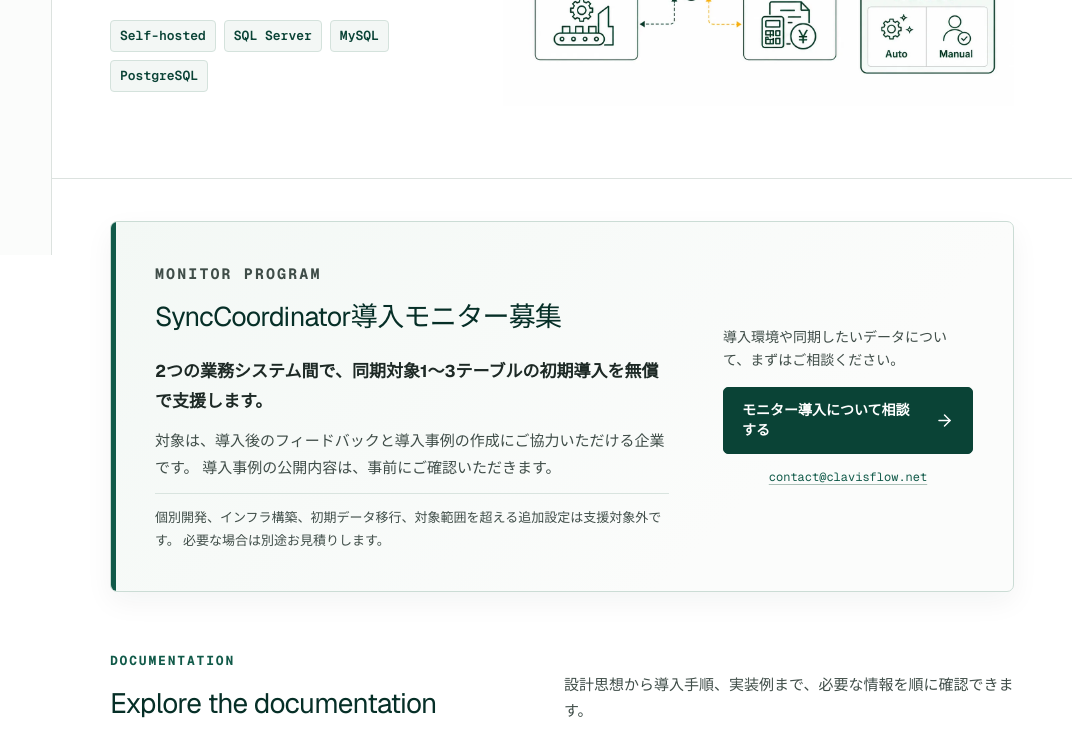
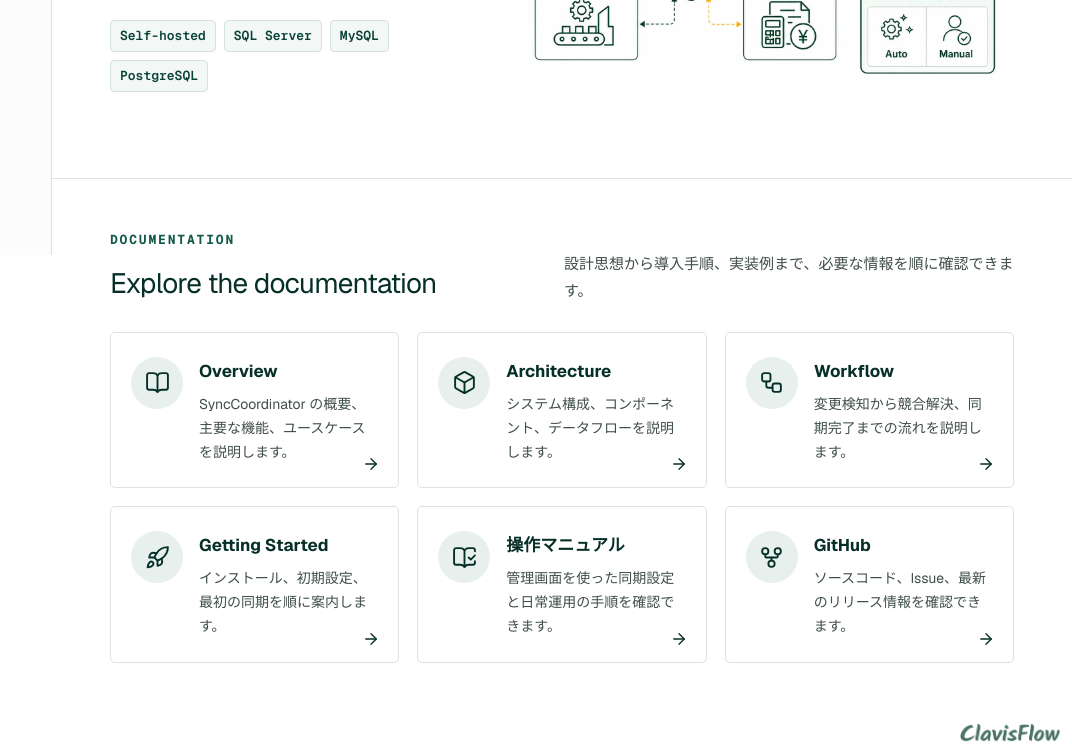
Before and after one commit to clavisflow/SyncCoordinator-Site, a Next.js app: page / in a window 1280 px wide. Shown: the part 545-1295 px from the top of the page, without its empty margins (208-1280 px from the left). Built offline with nearby package versions, Linux system fonts and the light colour scheme; no server answers.

Commit message:
Remove monitor program section

```diff
--- a/app/globals.css
+++ b/app/globals.css
@@ -587,123 +587,6 @@
   letter-spacing: .08em;
   text-align: center;
   text-transform: uppercase;
-}
-
-.monitorSection {
-  max-width: 1220px;
-  margin: 0 auto;
-  padding: 42px 58px 8px;
-}
-
-.monitorCard {
-  position: relative;
-  display: grid;
-  grid-template-columns: minmax(0, 1.45fr) minmax(250px, .55fr);
-  gap: 54px;
-  align-items: center;
-  padding: 38px 40px 38px 44px;
-  overflow: hidden;
-  background: linear-gradient(135deg, #f3f8f5 0%, #fbfcfb 72%);
-  border: 1px solid #cbdcd5;
-  border-radius: 7px;
-  box-shadow: 0 10px 28px rgba(6, 47, 39, .05);
-}
-
-.monitorCard::before {
-  content: "";
-  position: absolute;
-  top: 0;
-  bottom: 0;
-  left: 0;
-  width: 5px;
-  background: var(--green-800);
-}
-
-.monitorCopy .eyebrow { margin-bottom: 8px; }
-
-.monitorCopy h2 {
-  margin: 0 0 16px;
-  color: var(--green-950);
-  font-size: 27px;
-  letter-spacing: -.025em;
-}
-
-.monitorCopy p {
-  margin: 0;
-  color: var(--muted);
-  font-size: 15px;
-  line-height: 1.8;
-}
-
-.monitorCopy .monitorLead {
-  margin-bottom: 10px;
-  color: var(--ink);
-  font-size: 17px;
-  font-weight: 650;
-}
-
-.monitorCopy .monitorScope {
-  margin-top: 12px;
-  padding-top: 12px;
-  border-top: 1px solid #d9e4df;
-  font-size: 13px;
-}
-
-.monitorContact {
-  display: grid;
-  gap: 14px;
-  justify-items: stretch;
-}
-
-.monitorContact > p {
-  margin: 0;
-  color: var(--muted);
-  font-size: 14px;
-  line-height: 1.7;
-}
-
-.monitorButton {
-  min-height: 54px;
-  display: inline-flex;
-  align-items: center;
-  justify-content: space-between;
-  gap: 12px;
-  padding: 12px 18px;
-  color: #fff;
-  background: var(--green-900);
-  border: 1px solid var(--green-900);
-  border-radius: 5px;
-  font-size: 14px;
-  font-weight: 650;
-  line-height: 1.45;
-  transition: background .18s ease, border-color .18s ease, transform .18s ease;
-}
-
-.monitorButton:hover,
-.monitorButton:focus-visible {
-  background: var(--green-950);
-  border-color: var(--green-950);
-  outline: none;
-  transform: translateY(-1px);
-}
-
-.monitorButton .lucide { width: 19px; height: 19px; }
-
-.monitorEmail {
-  justify-self: center;
-  color: var(--green-800);
-  font-family: var(--font-geist-mono), monospace;
-  font-size: 12px;
-  text-decoration: underline;
-  text-decoration-color: #aabfb7;
-  text-underline-offset: 3px;
-}
-
-.monitorEmail:hover,
-.monitorEmail:focus-visible {
-  color: var(--green-950);
-  outline: none;
-  text-decoration-color: currentColor;
 }
 
 .docsSection {
@@ -2884,9 +2767,6 @@
   .heroWithIllustration { padding-bottom: 58px; }
   .heroDetailRow { grid-template-columns: 1fr; gap: 36px; margin-top: 34px; }
   .heroWithIllustration .heroIllustration { width: min(100%, 680px); }
-  .monitorSection { padding: 36px 32px 6px; }
-  .monitorCard { grid-template-columns: 1fr; gap: 28px; }
-  .monitorContact { max-width: 380px; }
   .docsSection { padding: 44px 32px 30px; }
   .overviewPage { padding: 54px 32px 30px; }
   .manualPage { padding: 54px 32px 30px; }
@@ -2924,11 +2804,6 @@
   .primaryButton, .secondaryButton { width: 100%; }
   .architectureDiagram { width: min(100%, 350px); }
   .heroIllustration { width: 100%; }
-  .monitorSection { padding: 30px 22px 4px; }
-  .monitorCard { gap: 24px; padding: 30px 24px 28px 28px; }
-  .monitorCopy h2 { font-size: 24px; }
-  .monitorCopy .monitorLead { font-size: 16px; }
-  .monitorContact { max-width: none; }
   .docsSection { padding: 40px 22px 24px; }
   .overviewPage { padding: 44px 22px 24px; }
   .manualPage { padding: 44px 22px 24px; }
--- a/app/page.tsx
+++ b/app/page.tsx
@@ -81,39 +81,6 @@
         </div>
       </section>
 
-      <section className="monitorSection" aria-labelledby="monitor-heading">
-        <div className="monitorCard">
-          <div className="monitorCopy">
-            <p className="eyebrow">MONITOR PROGRAM</p>
-            <h2 id="monitor-heading">SyncCoordinator導入モニター募集</h2>
-            <p className="monitorLead">
-              2つの業務システム間で、同期対象1〜3テーブルの初期導入を無償で支援します。
-            </p>
-            <p>
-              対象は、導入後のフィードバックと導入事例の作成にご協力いただける企業です。
-              導入事例の公開内容は、事前にご確認いただきます。
-            </p>
-            <p className="monitorScope">
-              個別開発、インフラ構築、初期データ移行、対象範囲を超える追加設定は支援対象外です。
-              必要な場合は別途お見積りします。
-            </p>
-          </div>
-          <div className="monitorContact">
-            <p>導入環境や同期したいデータについて、まずはご相談ください。</p>
-            <a
-              className="monitorButton"
-              href="mailto:contact@clavisflow.net?subject=SyncCoordinator導入モニターについて"
-            >
-              <span>モニター導入について相談する</span>
-              <ArrowRight aria-hidden="true" />
-            </a>
-            <a className="monitorEmail" href="mailto:contact@clavisflow.net">
-              contact@clavisflow.net
-            </a>
-          </div>
-        </div>
-      </section>
-
       <section className="docsSection" aria-labelledby="docs-heading">
         <div className="sectionHeading">
           <div>
```
